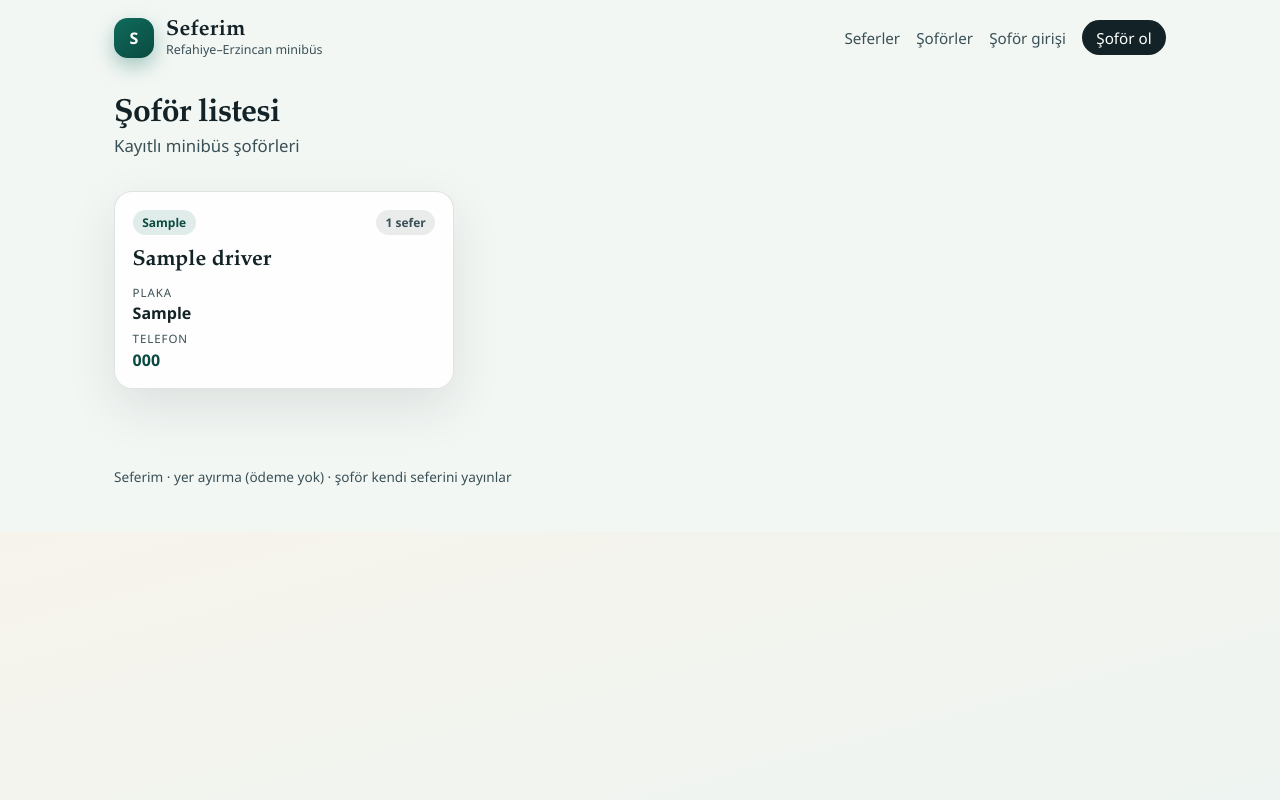
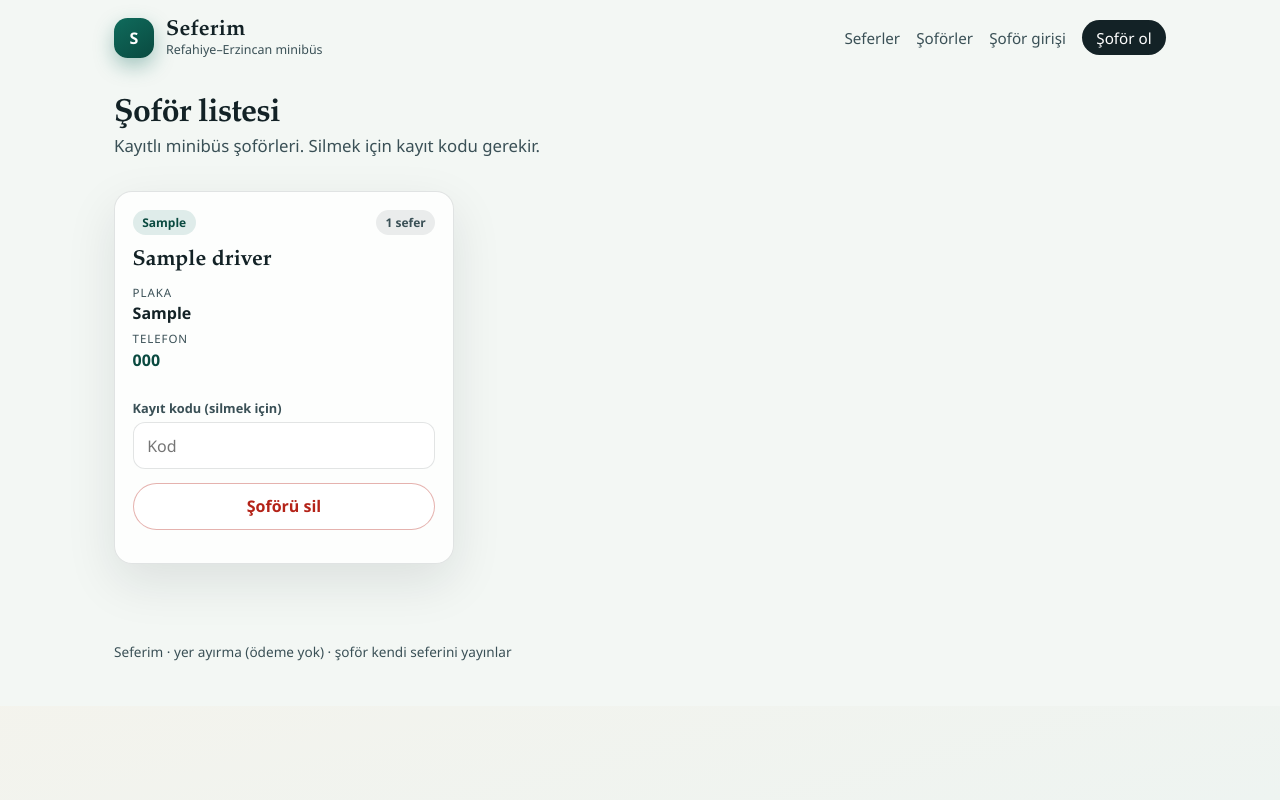
Before and after one commit to ozgeebakir/seferim, a Flask app: page /soforler in a window 1280 px wide. Run offline with Flask 3, Linux system fonts and the light colour scheme; tables that the repository leaves empty hold one stand-in row (values such as "Sample post").

Commit message:
Allow deleting drivers with the shared registration code.
Co-authored-by: Cursor <cursoragent@cursor.com>

```diff
--- a/app.py
+++ b/app.py
@@ -295,6 +295,40 @@ def drivers_list():
     return render_template("drivers_list.html", drivers=drivers)
 
 
+@app.route("/soforler/<int:driver_id>/sil", methods=["POST"])
+def driver_delete(driver_id: int):
+    code = request.form.get("register_code", "").strip()
+    if code != DRIVER_REGISTER_CODE:
+        flash("Silmek için doğru kayıt kodu gerekli.", "error")
+        return redirect(url_for("drivers_list"))
+
+    db = get_db()
+    driver = db.execute(
+        "SELECT id, name FROM drivers WHERE id = ?", (driver_id,)
+    ).fetchone()
+    if not driver:
+        flash("Şoför bulunamadı.", "error")
+        return redirect(url_for("drivers_list"))
+
+    trip_ids = [
+        row["id"]
+        for row in db.execute(
+            "SELECT id FROM trips WHERE driver_id = ?", (driver_id,)
+        ).fetchall()
+    ]
+    for trip_id in trip_ids:
+        db.execute("DELETE FROM reservations WHERE trip_id = ?", (trip_id,))
+    db.execute("DELETE FROM trips WHERE driver_id = ?", (driver_id,))
+    db.execute("DELETE FROM drivers WHERE id = ?", (driver_id,))
+    db.commit()
+
+    if session.get("driver_id") == driver_id:
+        session.pop("driver_id", None)
+
+    flash(f"{driver['name']} listeden silindi.", "success")
+    return redirect(url_for("drivers_list"))
+
+
 @app.route("/sofor/giris", methods=["GET", "POST"])
 def driver_login():
     if current_driver():
--- a/templates/drivers_list.html
+++ b/templates/drivers_list.html
@@ -3,7 +3,7 @@
 {% block content %}
 <section class="page-heading">
   <h1>Şoför listesi</h1>
-  <p class="lede">Kayıtlı minibüs şoförleri</p>
+  <p class="lede">Kayıtlı minibüs şoförleri. Silmek için kayıt kodu gerekir.</p>
 </section>
 
 {% if drivers %}
@@ -19,6 +19,14 @@
           <div><dt>Plaka</dt><dd>{{ d.plate }}</dd></div>
           <div><dt>Telefon</dt><dd><a href="tel:{{ d.phone }}">{{ d.phone }}</a></dd></div>
         </dl>
+        <form method="post" action="{{ url_for('driver_delete', driver_id=d.id) }}" class="stack-form"
+              onsubmit="return confirm('{{ d.name }} silinsin mi? Seferleri ve rezervasyonları da silinir.');">
+          <label>
+            <span>Kayıt kodu (silmek için)</span>
+            <input name="register_code" required maxlength="40" placeholder="Kod" autocomplete="off">
+          </label>
+          <button type="submit" class="btn btn-danger">Şoförü sil</button>
+        </form>
       </article>
     {% endfor %}
   </div>
```
